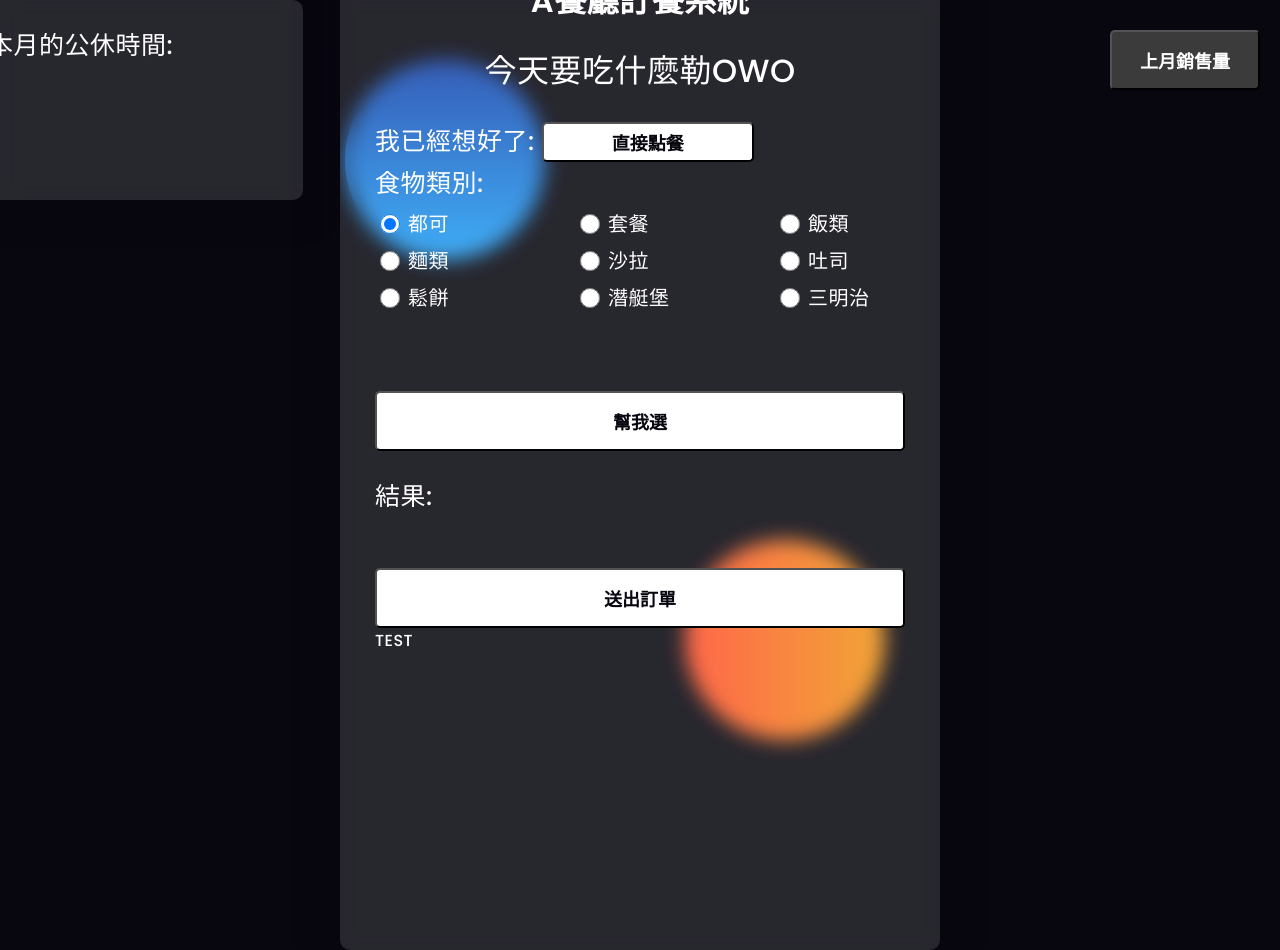
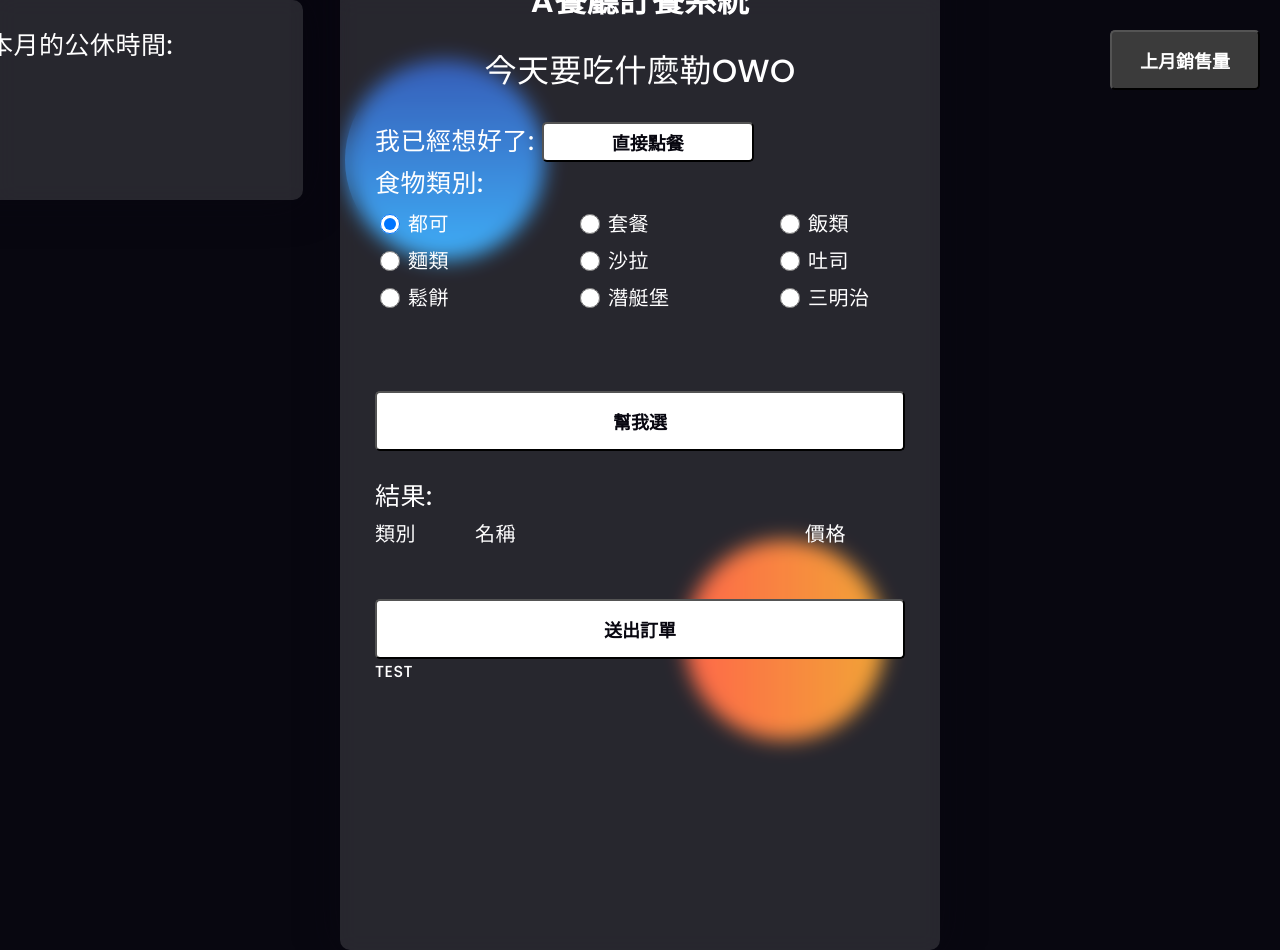
Before and after one commit to tszngaiyip/1122_Web_Final, a Flask app: page / in a window 1280 px wide. Run offline with Flask 3, Linux system fonts and the light colour scheme.

Commit message:
Add result table

```diff
--- a/templates/index.html
+++ b/templates/index.html
@@ -100,9 +100,22 @@
 	<p>
 	<h4>結果:</h4>
 	</p>
-	<div id="result">
-	</div>
-	<div>
+    <div id="result">
+        <table>
+            <tr>
+                <td style="width: 100px;">類別</td>
+                <td style="width: 330px;">名稱</td>
+                <td style="width: 100px;">價格</td>
+            </tr>
+            <tr>
+                <td style="width: 100px;" id="result-food-type"></td>
+                <td style="width: 330px;" id="result-food-name"></td>
+                <td style="width: 100px;" id="result-food-price"></td>
+            </tr>
+        </table>
+    </div>
+
+    <div>
 		<button id="submit-button" type="button"> 送出訂單 </button>
 		TEST
 	</div>
```
